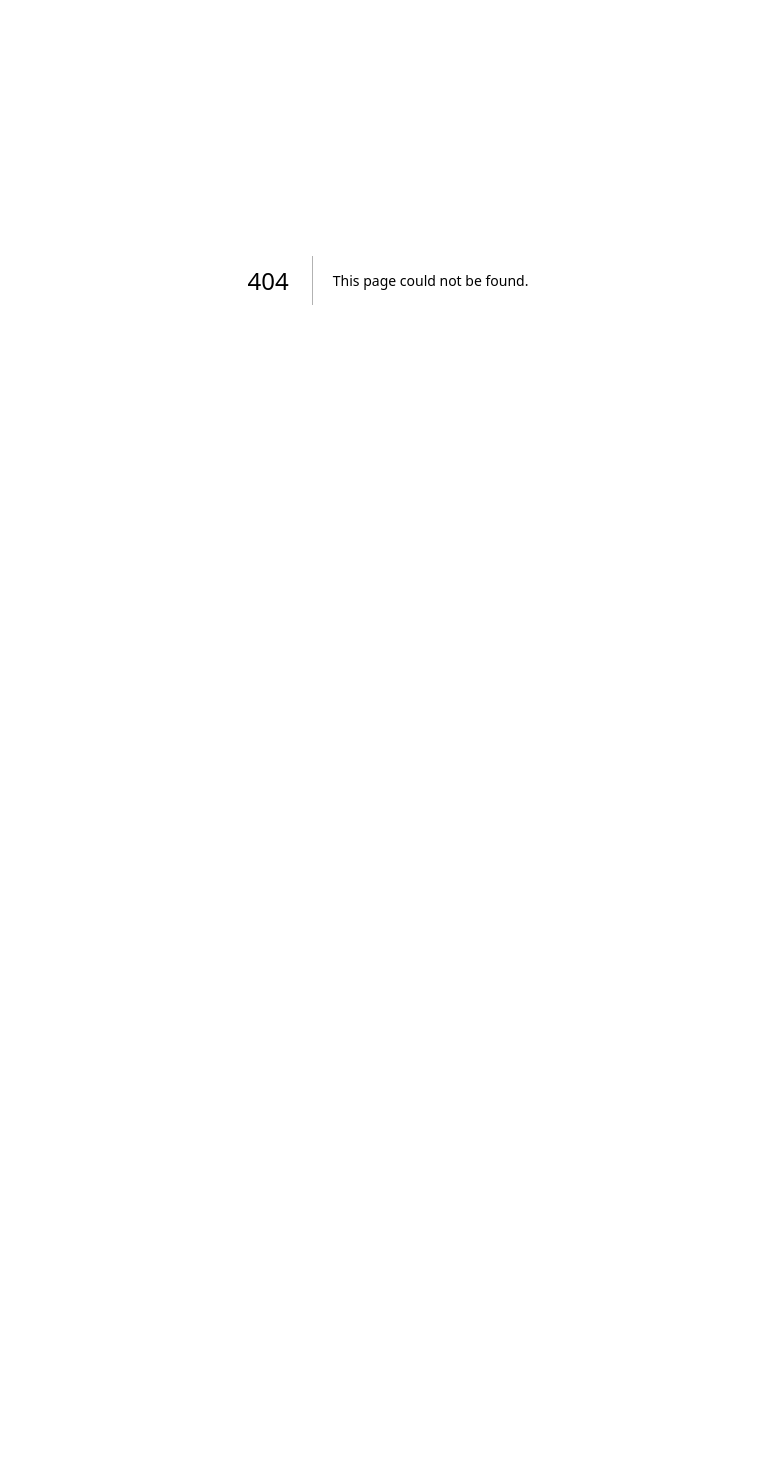
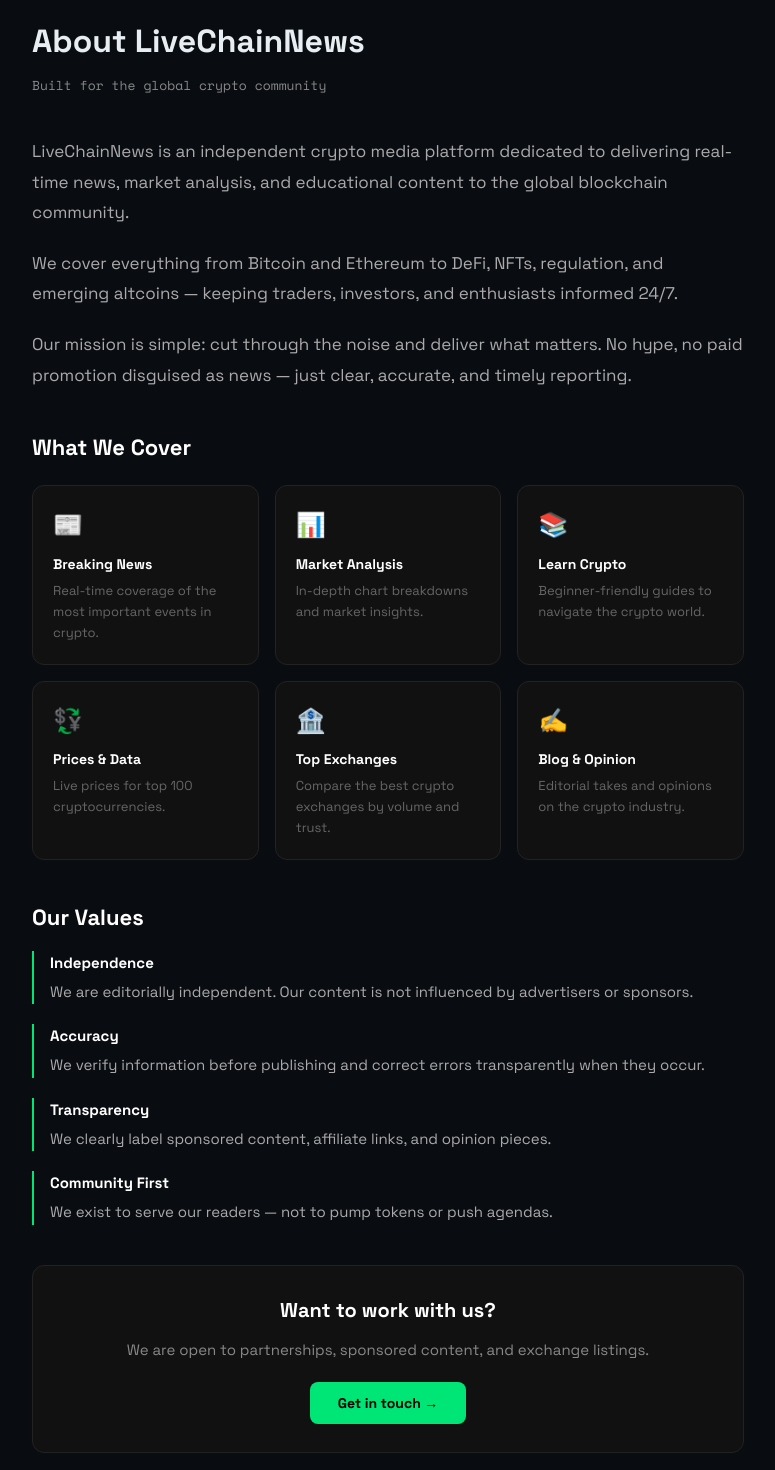
Before and after one commit to Casicmaster/livechainnews, a Next.js app: page /about in a window 1280 px wide. Before the commit this address had no page. Shown: the part 120-1590 px from the top of the page, without its empty margins (252-1027 px from the left). Before the commit the page ends 800 px from the top, so only its background shows below. Built offline with nearby package versions, Linux system fonts and the light colour scheme; no server answers.

Commit message:
feat: add About and Contact pages

```diff
--- /dev/null
+++ b/pages/about.js
@@ -0,0 +1,90 @@
+import Head from 'next/head';
+import Navbar from '../components/Navbar';
+import PriceTicker from '../components/PriceTicker';
+import Footer from '../components/Footer';
+
+export default function About() {
+  return (
+    <>
+      <Head>
+        <title>About – LiveChainNews</title>
+        <meta name="description" content="Learn more about LiveChainNews — your real-time source for crypto news, market analysis and blockchain insights." />
+        <link rel="canonical" href="https://livechainnews.com/about" />
+      </Head>
+      <PriceTicker />
+      <Navbar />
+      <main className="container" style={{ maxWidth: 760, margin: '0 auto', padding: '40px 24px 80px' }}>
+        <h1 style={{ fontSize: 32, fontWeight: 700, marginBottom: 8 }}>About LiveChainNews</h1>
+        <p style={{ color: '#888', fontSize: 13, marginBottom: 40, fontFamily: 'var(--font-mono)' }}>Built for the global crypto community</p>
+
+        <section style={{ marginBottom: 40 }}>
+          <p style={{ fontSize: 17, lineHeight: 1.8, color: '#aaa', marginBottom: 20 }}>
+            LiveChainNews is an independent crypto media platform dedicated to delivering real-time news, market analysis, and educational content to the global blockchain community.
+          </p>
+          <p style={{ fontSize: 17, lineHeight: 1.8, color: '#aaa', marginBottom: 20 }}>
+            We cover everything from Bitcoin and Ethereum to DeFi, NFTs, regulation, and emerging altcoins — keeping traders, investors, and enthusiasts informed 24/7.
+          </p>
+          <p style={{ fontSize: 17, lineHeight: 1.8, color: '#aaa' }}>
+            Our mission is simple: cut through the noise and deliver what matters. No hype, no paid promotion disguised as news — just clear, accurate, and timely reporting.
+          </p>
+        </section>
+
+        <section style={{ marginBottom: 40 }}>
+          <h2 style={{ fontSize: 22, fontWeight: 700, marginBottom: 20, color: '#fff' }}>What We Cover</h2>
+          <div style={{ display: 'grid', gridTemplateColumns: 'repeat(auto-fill, minmax(200px, 1fr))', gap: 16 }}>
+            {[
+              { icon: '📰', label: 'Breaking News', desc: 'Real-time coverage of the most important events in crypto.' },
+              { icon: '📊', label: 'Market Analysis', desc: 'In-depth chart breakdowns and market insights.' },
+              { icon: '📚', label: 'Learn Crypto', desc: 'Beginner-friendly guides to navigate the crypto world.' },
+              { icon: '💱', label: 'Prices & Data', desc: 'Live prices for top 100 cryptocurrencies.' },
+              { icon: '🏦', label: 'Top Exchanges', desc: 'Compare the best crypto exchanges by volume and trust.' },
+              { icon: '✍️', label: 'Blog & Opinion', desc: 'Editorial takes and opinions on the crypto industry.' },
+            ].map((item) => (
+              <div key={item.label} style={{
+                background: '#111',
+                border: '1px solid #222',
+                borderRadius: 12,
+                padding: 20,
+              }}>
+                <div style={{ fontSize: 24, marginBottom: 8 }}>{item.icon}</div>
+                <div style={{ fontWeight: 700, fontSize: 14, color: '#fff', marginBottom: 6 }}>{item.label}</div>
+                <div style={{ fontSize: 13, color: '#666', lineHeight: 1.6 }}>{item.desc}</div>
+              </div>
+            ))}
+          </div>
+        </section>
+
+        <section style={{ marginBottom: 40 }}>
+          <h2 style={{ fontSize: 22, fontWeight: 700, marginBottom: 16, color: '#fff' }}>Our Values</h2>
+          {[
+            { title: 'Independence', text: 'We are editorially independent. Our content is not influenced by advertisers or sponsors.' },
+            { title: 'Accuracy', text: 'We verify information before publishing and correct errors transparently when they occur.' },
+            { title: 'Transparency', text: 'We clearly label sponsored content, affiliate links, and opinion pieces.' },
+            { title: 'Community First', text: 'We exist to serve our readers — not to pump tokens or push agendas.' },
+          ].map((v) => (
+            <div key={v.title} style={{ marginBottom: 20, paddingLeft: 16, borderLeft: '2px solid #00e676' }}>
+              <div style={{ fontWeight: 700, color: '#fff', marginBottom: 4 }}>{v.title}</div>
+              <div style={{ fontSize: 15, color: '#aaa', lineHeight: 1.7 }}>{v.text}</div>
+            </div>
+          ))}
+        </section>
+
+        <section style={{ background: '#111', border: '1px solid #222', borderRadius: 12, padding: 28, textAlign: 'center' }}>
+          <h2 style={{ fontSize: 20, fontWeight: 700, marginBottom: 12, color: '#fff' }}>Want to work with us?</h2>
+          <p style={{ color: '#888', fontSize: 15, marginBottom: 20 }}>We are open to partnerships, sponsored content, and exchange listings.</p>
+          <a href="/contact" style={{
+            display: 'inline-block',
+            padding: '10px 28px',
+            background: '#00e676',
+            color: '#000',
+            borderRadius: 8,
+            fontWeight: 700,
+            fontSize: 14,
+            textDecoration: 'none',
+          }}>Get in touch →</a>
+        </section>
+      </main>
+      <Footer />
+    </>
+  );
+}
```
Also changed, not shown: pages/contact.js (added, +86 -0 lines).
